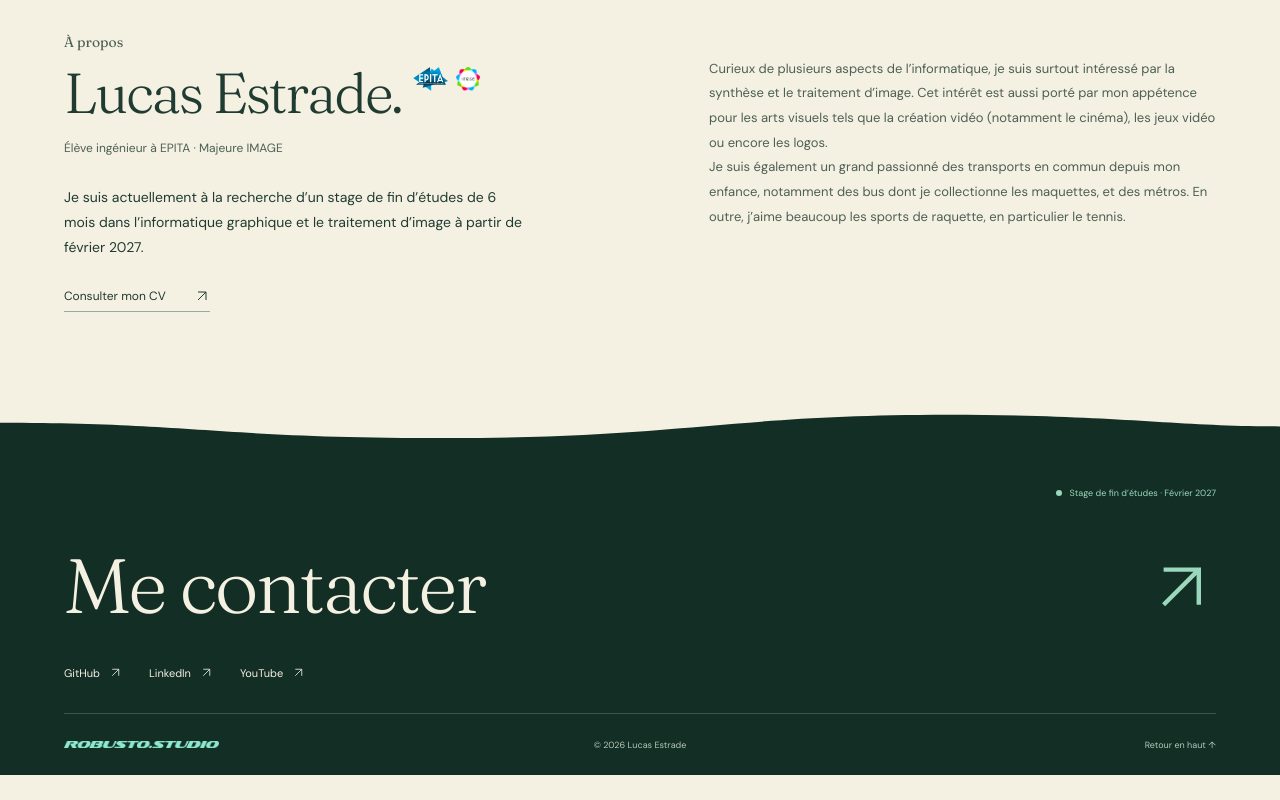
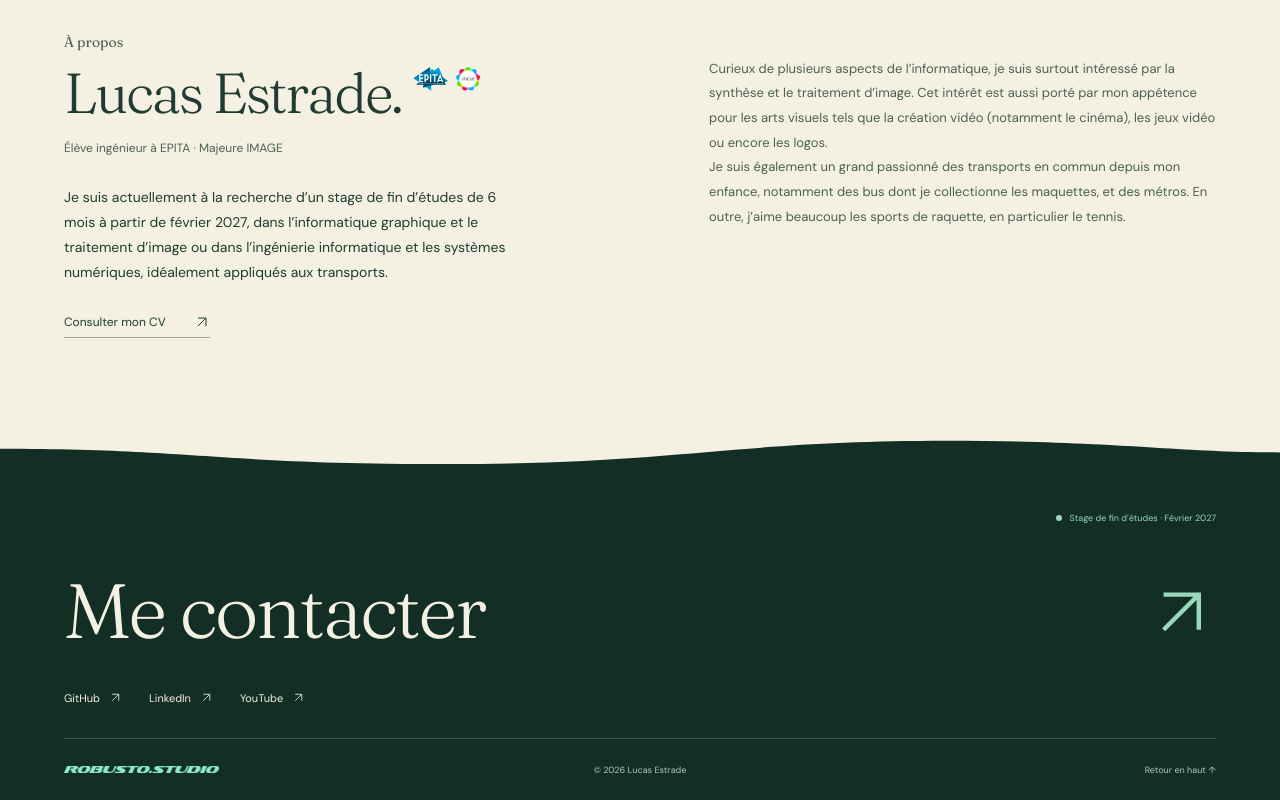
Before and after one commit to omegalu-vsq/robusto.studio, a React (Vite) app: page / in a window 1280 px wide. Shown: the part 9151-9951 px from the top of the page. Before the commit the page ends 9926 px from the top, so only its background shows below. Built offline with nearby package versions, Linux system fonts and the light colour scheme; no server answers.

Commit message:
Update internship search and publish general-purpose CV

```diff
--- a/src/App.jsx
+++ b/src/App.jsx
@@ -831,9 +831,10 @@ function App() {
               Élève ingénieur à EPITA · Majeure IMAGE
             </p>
             <p className="about-search">
-              Je suis actuellement à la recherche d’un stage de fin d’études de 6 mois dans
-              l’informatique graphique et le traitement d’image à partir de
-              février 2027.
+              Je suis actuellement à la recherche d’un stage de fin d’études de 6 mois
+              à partir de février 2027, dans l’informatique graphique et le traitement
+              d’image ou dans l’ingénierie informatique et les systèmes numériques,
+              idéalement appliqués aux transports.
             </p>
             <PdfButton
               className="text-link"
```
Also changed, not shown: 2 other files (tests, documents, lock files or other folders).
